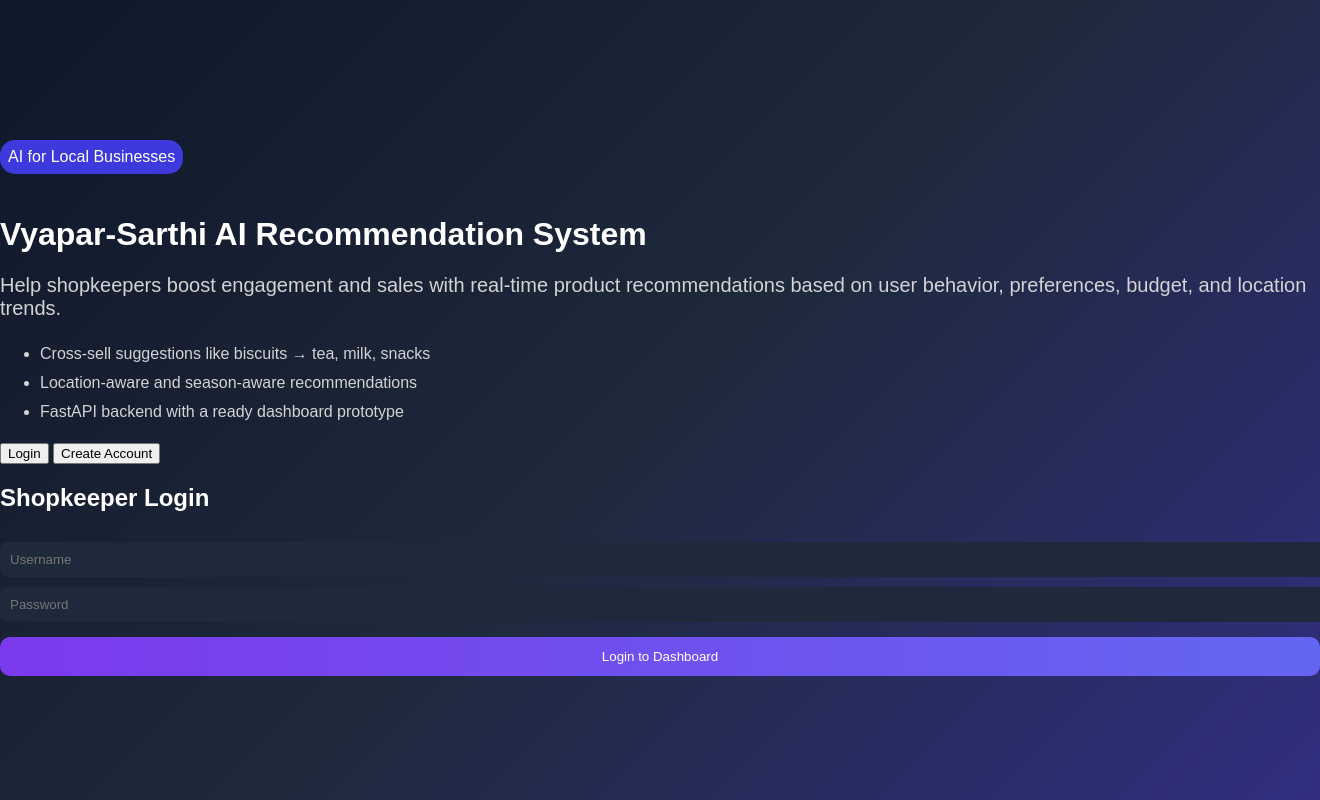
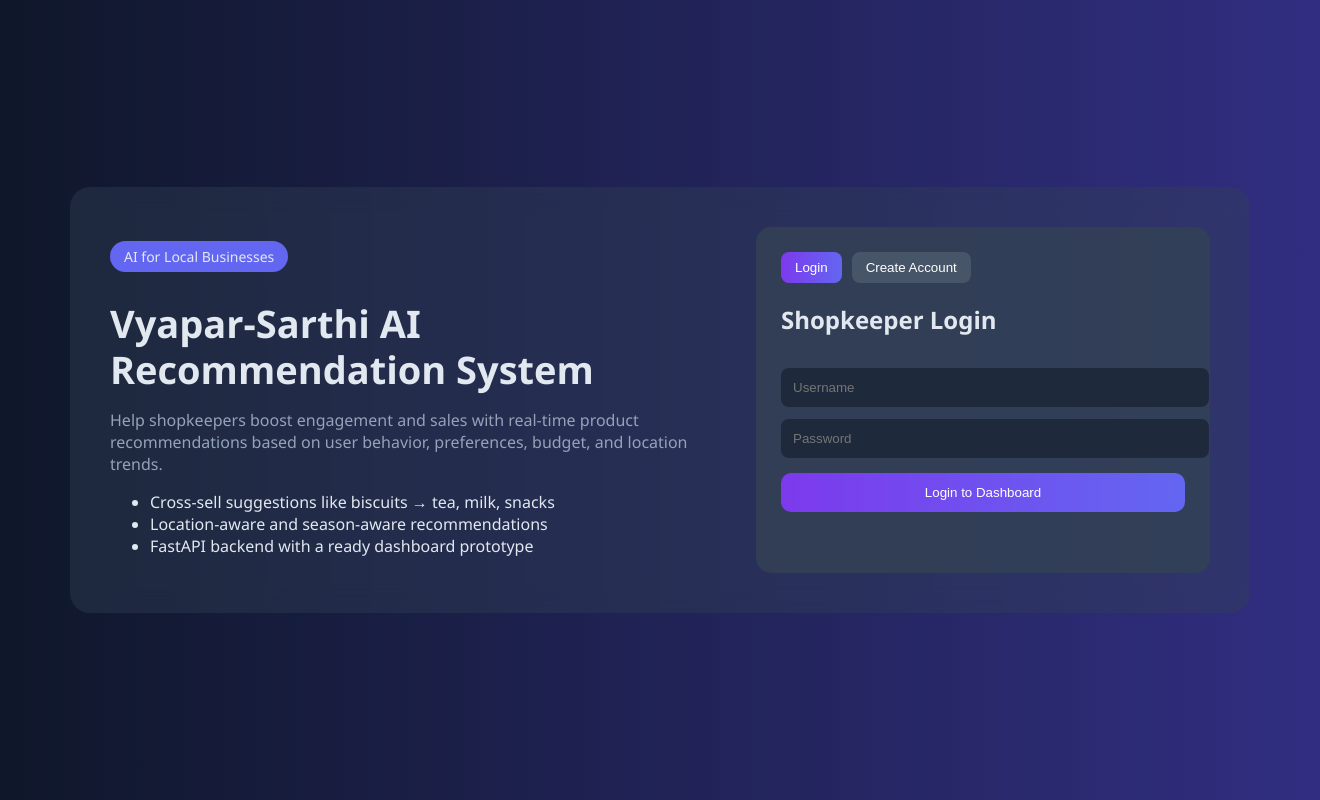
Before and after one commit to omsingh-19/pixel-project, a FastAPI app: page / in a window 1320 px wide; the page is wider, and only the part inside the window is pictured. Run offline with FastAPI, Linux system fonts and the light colour scheme.

Commit message:
Update style.css

```diff
--- a/app/static/style.css
+++ b/app/static/style.css
@@ -1,11 +1,111 @@
+/* GLOBAL */
 body {
     margin: 0;
-    font-family: Arial;
+    font-family: 'Segoe UI', Arial, sans-serif;
     background: linear-gradient(to right, #0f172a, #312e81);
     color: #e2e8f0;
 }
 
-.main {
+/* ================= LOGIN PAGE ================= */
+
+/* Center wrapper */
+.login-wrapper {
+    height: 100vh;
+    display: flex;
+    justify-content: center;
+    align-items: center;
+}
+
+/* Main card */
+.login-container {
+    display: flex;
+    width: 85%;
+    max-width: 1100px;
+    background: rgba(51, 65, 85, 0.4);
+    border-radius: 20px;
+    padding: 40px;
+    backdrop-filter: blur(12px);
+}
+
+/* LEFT SIDE */
+.login-left {
+    width: 60%;
+    padding-right: 40px;
+}
+
+.login-left h1 {
+    font-size: 38px;
+    margin: 15px 0;
+    line-height: 1.2;
+}
+
+.tag {
+    background: #6366f1;
+    padding: 6px 14px;
+    border-radius: 20px;
+    display: inline-block;
+    font-size: 14px;
+}
+
+.desc {
+    color: #94a3b8;
+    margin-bottom: 15px;
+}
+
+/* RIGHT SIDE */
+.login-right {
+    width: 40%;
+    background: rgba(51, 65, 85, 0.85);
+    padding: 25px;
+    border-radius: 15px;
+}
+
+/* Top buttons */
+.top-buttons {
+    display: flex;
+    gap: 10px;
+    margin-bottom: 15px;
+}
+
+.small-btn {
+    padding: 8px 14px;
+    border: none;
+    border-radius: 8px;
+    background: #475569;
+    color: white;
+    cursor: pointer;
+}
+
+.small-btn.active {
+    background: linear-gradient(to right, #7c3aed, #6366f1);
+}
+
+/* Inputs (login only) */
+.login-right input {
+    width: 100%;
+    padding: 12px;
+    margin-top: 12px;
+    border-radius: 8px;
+    border: none;
+    background: #1e293b;
+    color: white;
+}
+
+/* Login button */
+.login-right .btn {
+    width: 100%;
+    margin-top: 15px;
+    padding: 12px;
+    background: linear-gradient(to right, #7c3aed, #6366f1);
+    color: white;
+    border-radius: 10px;
+    border: none;
+    cursor: pointer;
+}
+
+/* ================= DASHBOARD ================= */
+
+.dashboard {
     display: flex;
 }
 
@@ -14,18 +114,30 @@ body {
     width: 20%;
     background: #1e293b;
     padding: 20px;
-    border-right: 1px solid #334155;
+    height: 100vh;
 }
 
+.sidebar h2 {
+    margin-bottom: 10px;
+}
+
+.sidebar p {
+    color: #94a3b8;
+    font-size: 14px;
+}
+
+/* Logout button */
 .logout {
+    display: inline-block;
+    margin-top: 20px;
+    padding: 10px;
     background: linear-gradient(to right, #7c3aed, #6366f1);
     color: white;
-    border: none;
-    padding: 10px;
+    text-decoration: none;
     border-radius: 8px;
 }
 
-/* Content */
+/* Main content */
 .content {
     width: 80%;
     padding: 20px;
@@ -49,13 +161,14 @@ body {
     width: 30%;
 }
 
-/* Sections */
+/* Rows */
 .row {
     display: flex;
     gap: 20px;
     margin-top: 20px;
 }
 
+/* Boxes */
 .box {
     background: #334155;
     padding: 20px;
@@ -63,7 +176,7 @@ body {
     width: 50%;
 }
 
-/* Inputs */
+/* Inputs & Selects (dashboard) */
 input, select {
     width: 100%;
     padding: 10px;
@@ -74,136 +187,23 @@ input, select {
     color: white;
 }
 
-/* Tags layout */
+/* Tags grid */
 .tags {
     display: grid;
     grid-template-columns: 1fr 1fr 1fr;
     margin-top: 10px;
 }
 
-/* Rain */
-.rain {
-    margin-top: 10px;
-}
-
-/* Button */
+/* Buttons */
 .btn {
+    display: inline-block;
     width: 100%;
     margin-top: 15px;
     padding: 12px;
     background: linear-gradient(to right, #7c3aed, #6366f1);
     color: white;
+    text-align: center;
+    border-radius: 10px;
     border: none;
-    border-radius: 10px;
+    cursor: pointer;
 }
-
-body{
-   margin: 0;
-   background: linear-gradient(135deg,#0f172a,#1e293b,#312e81);
-   color: white;
-   height: 100vh;
-   font-family: Arial, Helvetica, sans-serif;
-   display: flex;
-   justify-content: center;
-   align-items: center;
-
-
-}
-.main-container{
-   width: 80%;
-   background: rgba(255, 255, 255, 0.05);
-   border-radius: 20px;
-   padding: 40px;
-   display: flex;
-   justify-content:space-evenly ;
-   align-items: center;
-   backdrop-filter: blur(10px);
-}
-.left{
-   width: 55%;
-
-}
-.tag{
-   margin-bottom: 20px;
-   font: 14px;
-   background: #3d39dc;
-   display: inline-block;
-   padding: 8px;
-   border-radius: 15px;
-
-}
-.h1{
-   font-size: 40px;
-   color: white;
-   margin-bottom: 60px;
-}
-.desc{
-   margin-bottom: 20px;
-   color: #d3d3d3;
-   font-size: 20px;
-}
-ul{
-   color: #d3d3d3;
-   line-height: 1.8;
-
-}
-
-   /* LOGIN SIDE */
-   .login-box{
-      width: 35%;
-      background: rgba(255, 255, 255, 0.08);
-
-      border-radius: 20px;
-      padding: 30px;
-
-
-   }
-   .tab{
-      margin-bottom: 30px;
-
-   }
-   .tab button{
-      padding: 8px;
-      border-radius: 15px;
-      border: none;
-      margin-right: 10px;
-      cursor: pointer;
-
-
-   }
-   .tab .active{
-      background-color: #6a5cff;
-
-   }
-
-
-   .tab .login{
-
-      background: #d3d3d3;
-   }
-  .login-box input{
-   width: 100%;
-   background-color: rgba(255, 255, 255, 0.1);
-   margin-bottom: 15px;
-   border-radius: 10px;
-   border: none;
-   padding: 12px;
-   color: white;
-
-  }
-
-
-  .login-btn{
-
-
-   height: 30px;
-   border-radius: 15px;
-   border:none;
-   background: #6a5cff;
-   display: flex;
-   align-items: center;
-   cursor: pointer;
-   margin-top: 10px;
-   margin-left: 10px;
-   color: white;
-  }
```
